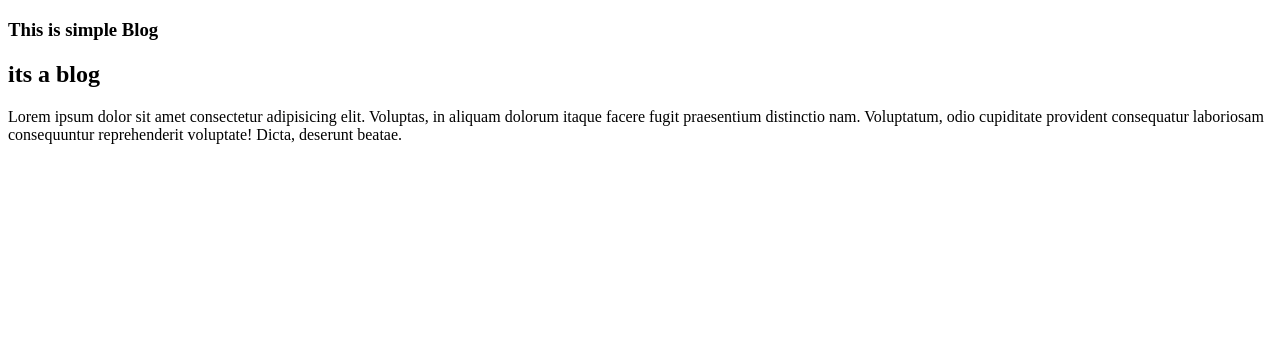
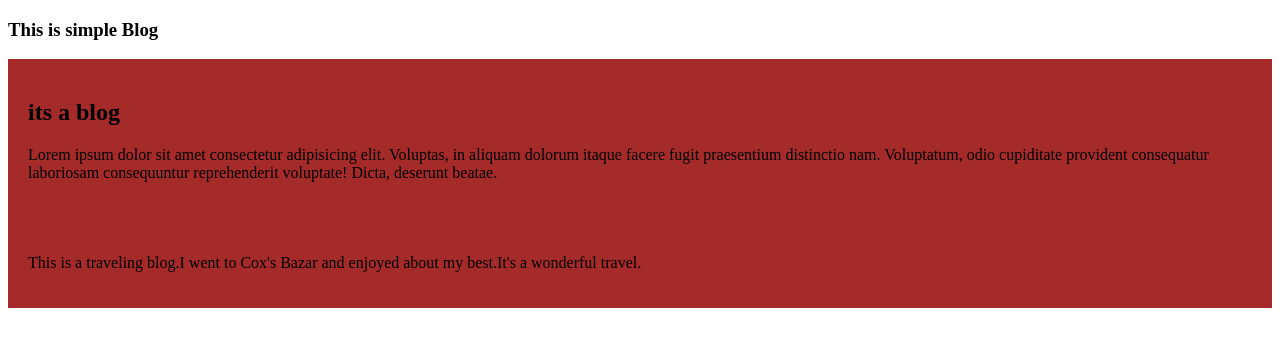
Before and after one commit to tanvir0896/my-first-simple-website, a plain HTML site: page index.html in a window 1280 px wide. Drawn offline with Linux system fonts and the light colour scheme.

Commit message:
added the first blog

```diff
--- /dev/null
+++ b/css/blog.css
@@ -0,0 +1,4 @@
+div{
+    background-color: brown;
+    padding: 20px;
+}
--- a/index.html
+++ b/index.html
@@ -4,6 +4,7 @@
     <meta charset="UTF-8">
     <meta name="viewport" content="width=device-width, initial-scale=1.0">
     <title>My simple website</title>
+    <link rel="stylesheet" href="css/blog.css">
 </head>
 <body>
     <h3>This is simple Blog</h3>
@@ -11,5 +12,8 @@
         <h2>its a blog</h2>
         <p>Lorem ipsum dolor sit amet consectetur adipisicing elit. Voluptas, in aliquam dolorum itaque facere fugit praesentium distinctio nam. Voluptatum, odio cupiditate provident consequatur laboriosam consequuntur reprehenderit voluptate! Dicta, deserunt beatae.</p>
     </div>
+    <div>
+        <p>This is a traveling blog.I went to Cox's Bazar and enjoyed about my best.It's a wonderful travel.</p>
+    </div>
 </body>
 </html>
```
